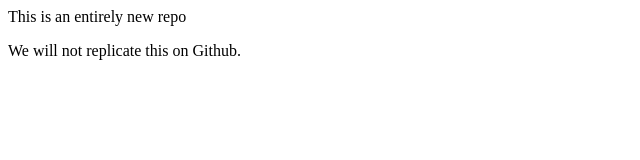
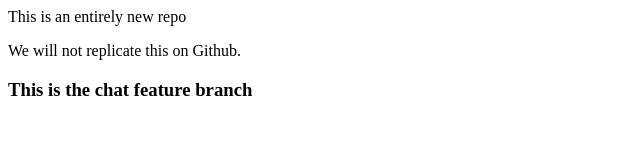
Before and after one commit to athulsasi/LocalRepo, a plain HTML site: page index.html in a window 1280 px wide. Shown: the whole page, without its empty margins (0-640 px from the left). Drawn offline with Linux system fonts and the light colour scheme.

Commit message:
Changes made to the chat feature branch

```diff
--- a/index.html
+++ b/index.html
@@ -1,2 +1,3 @@
 <p>This is an entirely new repo</p>
 We will not replicate this on Github.
+<h3>This is the chat feature branch</h3>
```
